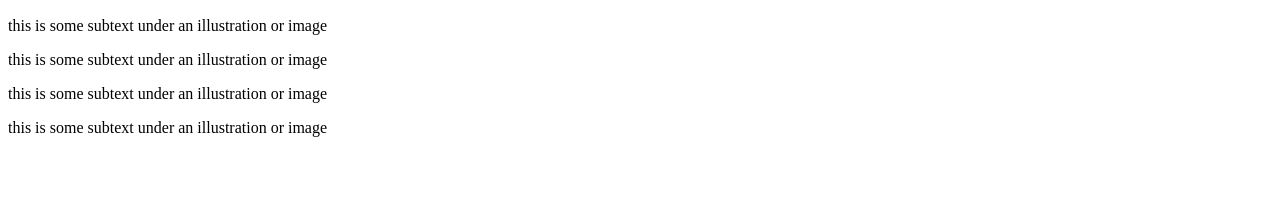
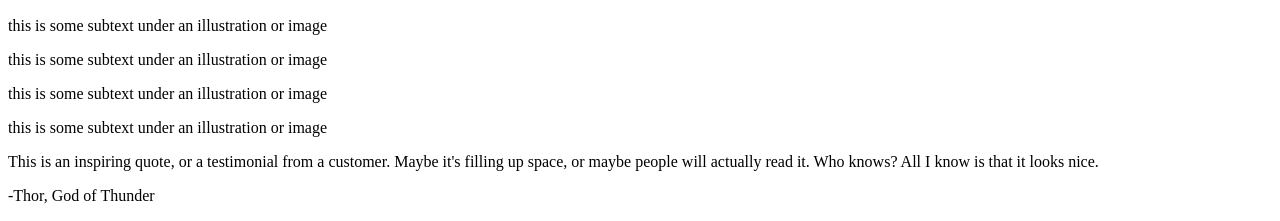
Before and after one commit to EmpyreanBreaker/landing-page, a plain HTML site: page index.html in a window 1280 px wide. Shown: the part 1582-1803 px from the top of the page. Before the commit the page ends 1735 px from the top, so only its background shows below. Drawn offline with Linux system fonts and the light colour scheme.

Commit message:
feat: add review section
- Add markup and structure for review section
- Implement section using BEM conventions

```diff
--- a/index.html
+++ b/index.html
@@ -59,6 +59,15 @@
             <p>this is some subtext under an illustration or image</p>
         </div>
     </section>
+
+    <section class="review">
+        <p class="review__quote">
+            This is an inspiring quote, or a testimonial from a customer.
+            Maybe it's filling up space, or maybe people will actually read it.
+            Who knows? All I know is that it looks nice.
+        </p>
+        <p class="review__writer">-Thor, God of Thunder</p>
+    </section>
 </body>
 
 </html>
```
